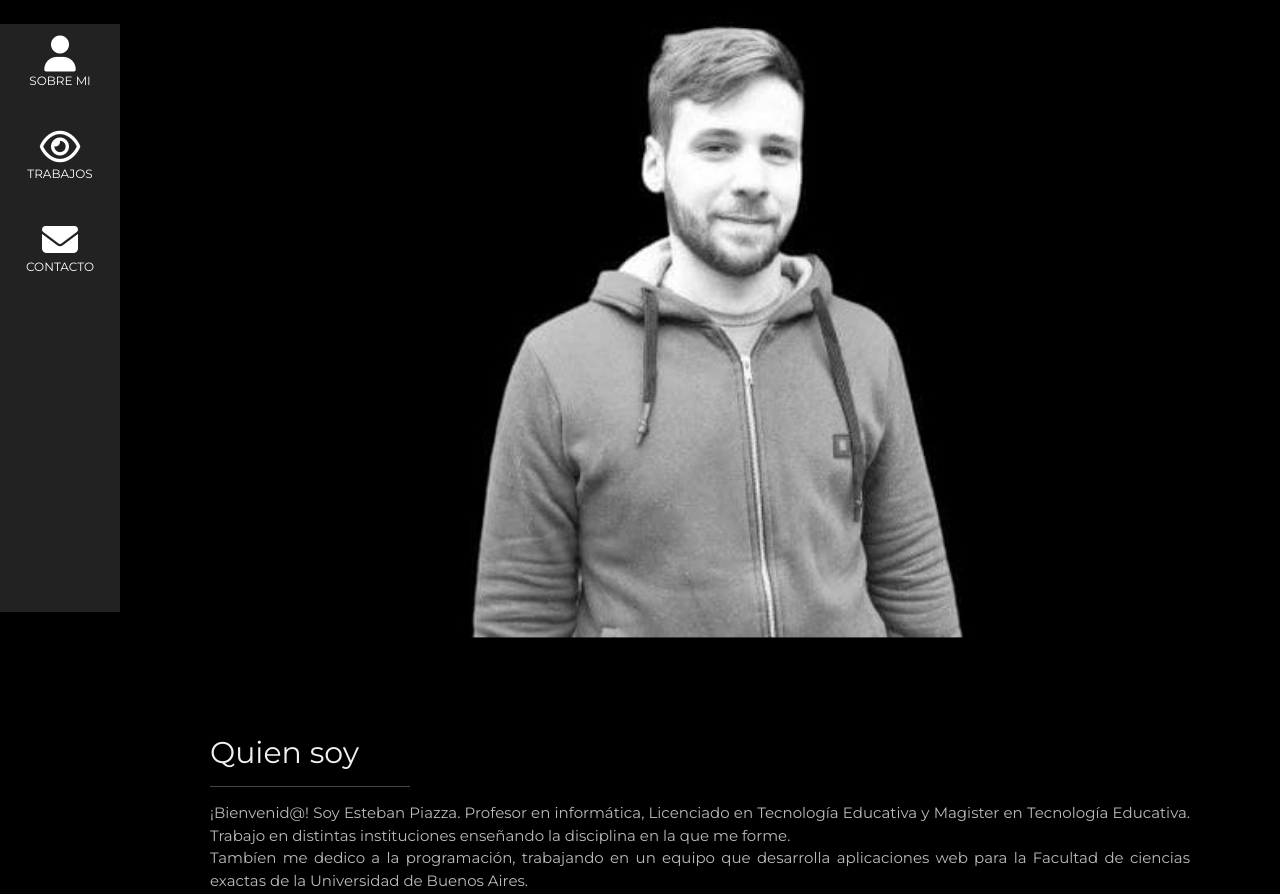
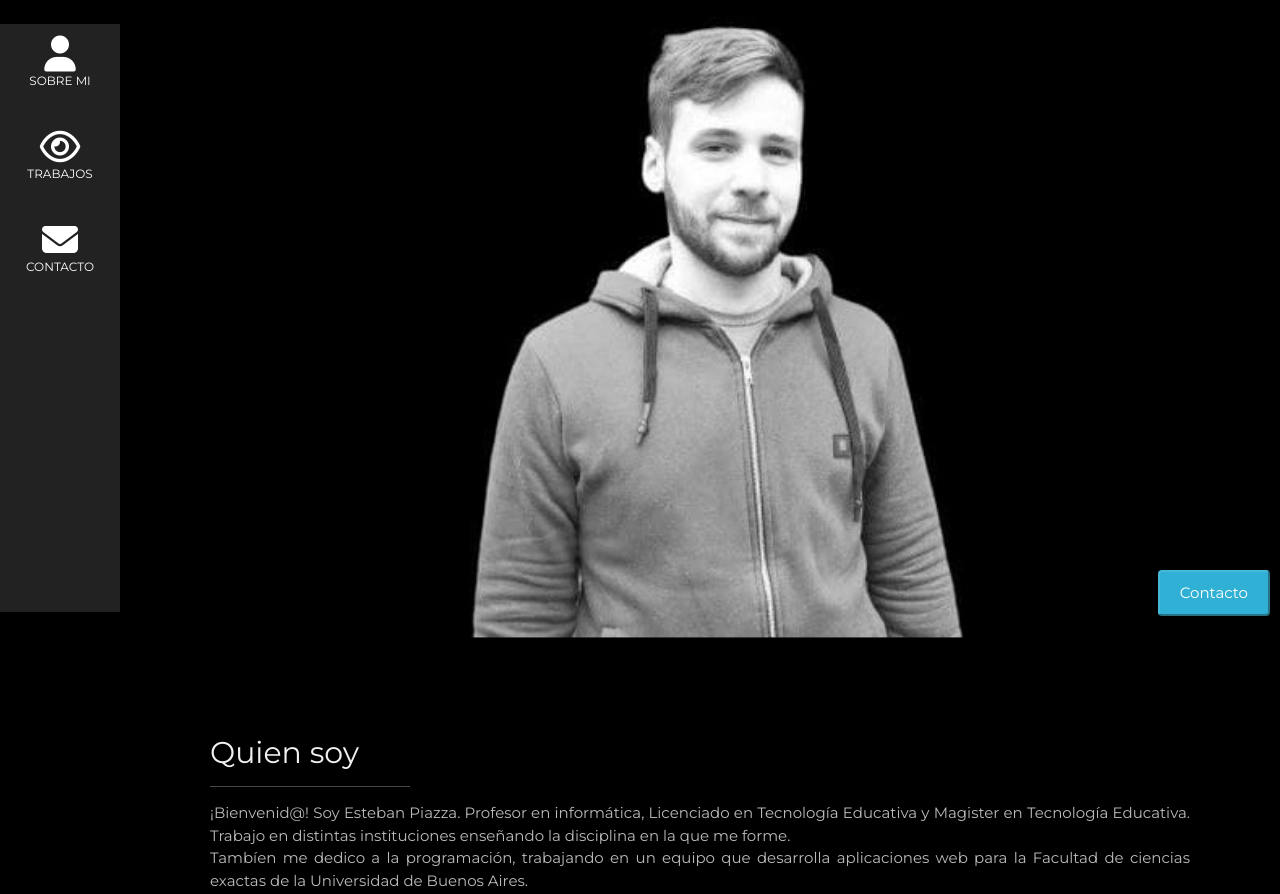
Before and after one commit to SantiGarbarino/portfolioEstebanPiazza, a plain HTML site: page index.html in a window 1280 px wide. Shown: the part 188-1082 px from the top of the page. Drawn offline with nearby package versions, Linux system fonts and the light colour scheme.

Commit message:
contacto

```diff
--- a/index.html
+++ b/index.html
@@ -188,6 +188,9 @@
 
 
   </footer>
-
+  <div id="mybutton">
+    <a href="https://contacto-alpha.vercel.app" target="_blank">
+      <button class="feedback">Contacto</button></a>
+  </div>
 </body>
 </html>
--- a/style.css
+++ b/style.css
@@ -56,3 +56,16 @@ a:hover{color:#fff}
       width: 10px;
       height: 10px;
   }
+  .feedback {
+    background-color : #31B0D5;
+    color: white;
+    padding: 10px 20px;
+    border-radius: 4px;
+    border-color: #46b8da;
+  }
+
+  #mybutton {
+    position: fixed;
+    bottom: -4px;
+    right: 10px;
+  }
```
